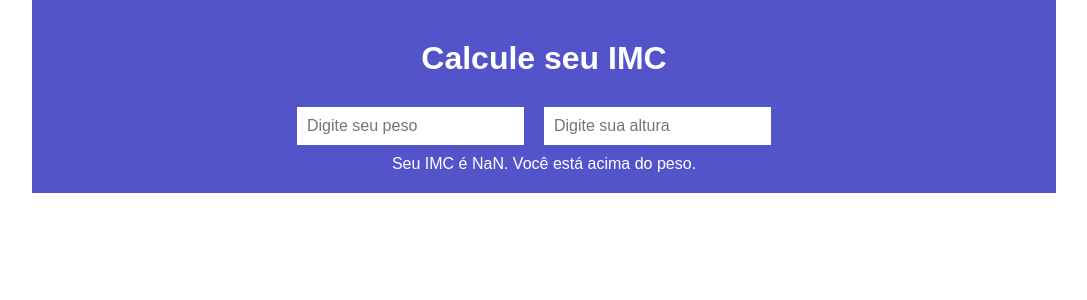
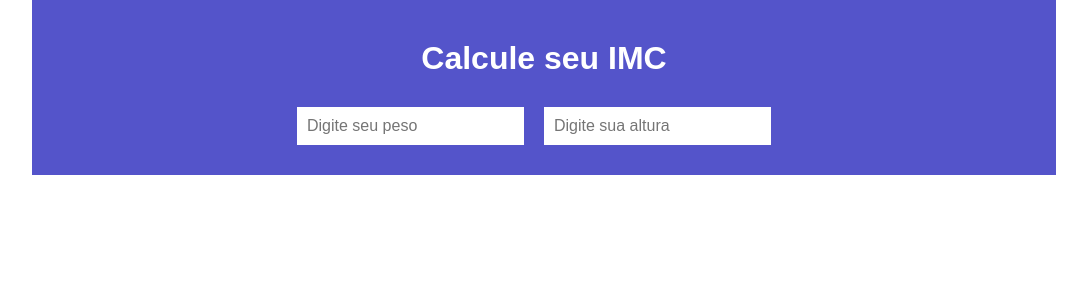
Before and after one commit to b0kki/javascript, a React (Vite) app: page / in a window 1280 px wide. Shown: the top 300 px of the page, without its empty margins (96-1183 px from the left). Built offline with nearby package versions, Linux system fonts and the light colour scheme.

Commit message:
added useEffect

```diff
--- a/src/components/Formulario/index.jsx
+++ b/src/components/Formulario/index.jsx
@@ -1,14 +1,10 @@
-import { useState, useEffect } from "react";
+import { useEffect, useState } from "react";
 import './styles.css';
 
 const Formulario = () => {
     const [weight, setWeight] = useState(0);
     const [height, setHeight] = useState(0);
 
-
-
-    useEffect(() => {
-    }, [weight, height]);
 
     const imc = () => {
         const result = weight / (height * height)
@@ -26,7 +22,14 @@ const Formulario = () => {
                 <p>Seu IMC é {result}. Você está acima do peso.</p>
             )
         }
+
     }
+
+    // useEffect(() => {
+    //     return (
+    //         imc()
+    //     )
+    // }, [weight, height]);
 
     return (
         <div className="container">
@@ -34,7 +37,6 @@ const Formulario = () => {
                 <h1>Calcule seu IMC</h1>
                 <input type="number" placeholder="Digite seu peso" onChange={({ target }) => setWeight(parseInt(target.value))} />
                 <input type="number" placeholder="Digite sua altura" onChange={({ target }) => setHeight(parseInt(target.value))} />
-                {imc()}
             </form>
         </div>
     )
--- a/src/components/Formulario/styles.css
+++ b/src/components/Formulario/styles.css
@@ -25,6 +25,7 @@ h1{
 input {
     border: none;
     background-color: #fff;
+    color: rgb(84, 84, 202);
     padding: 10px;
     margin-right: 20px;
     margin-bottom: 10px;
```
